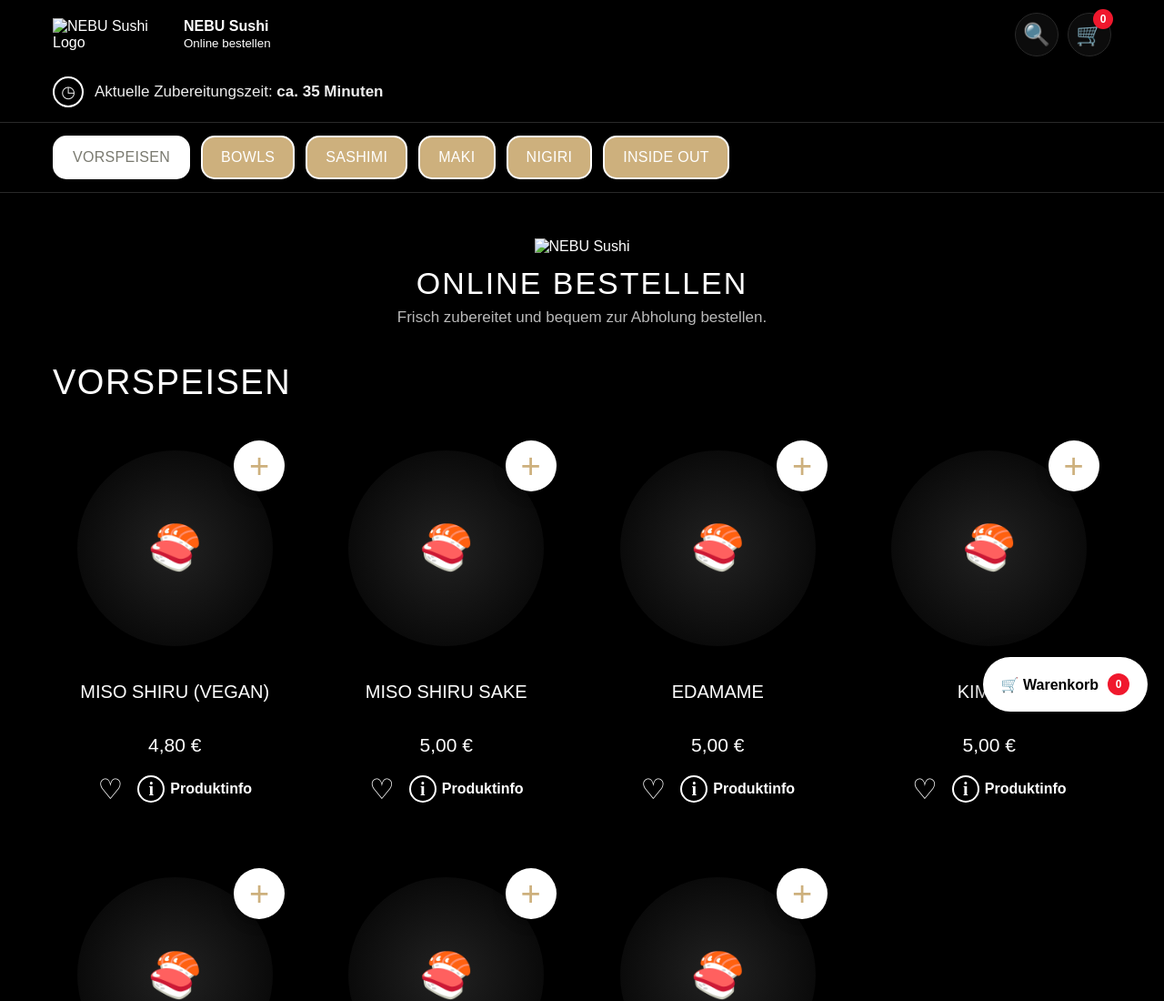
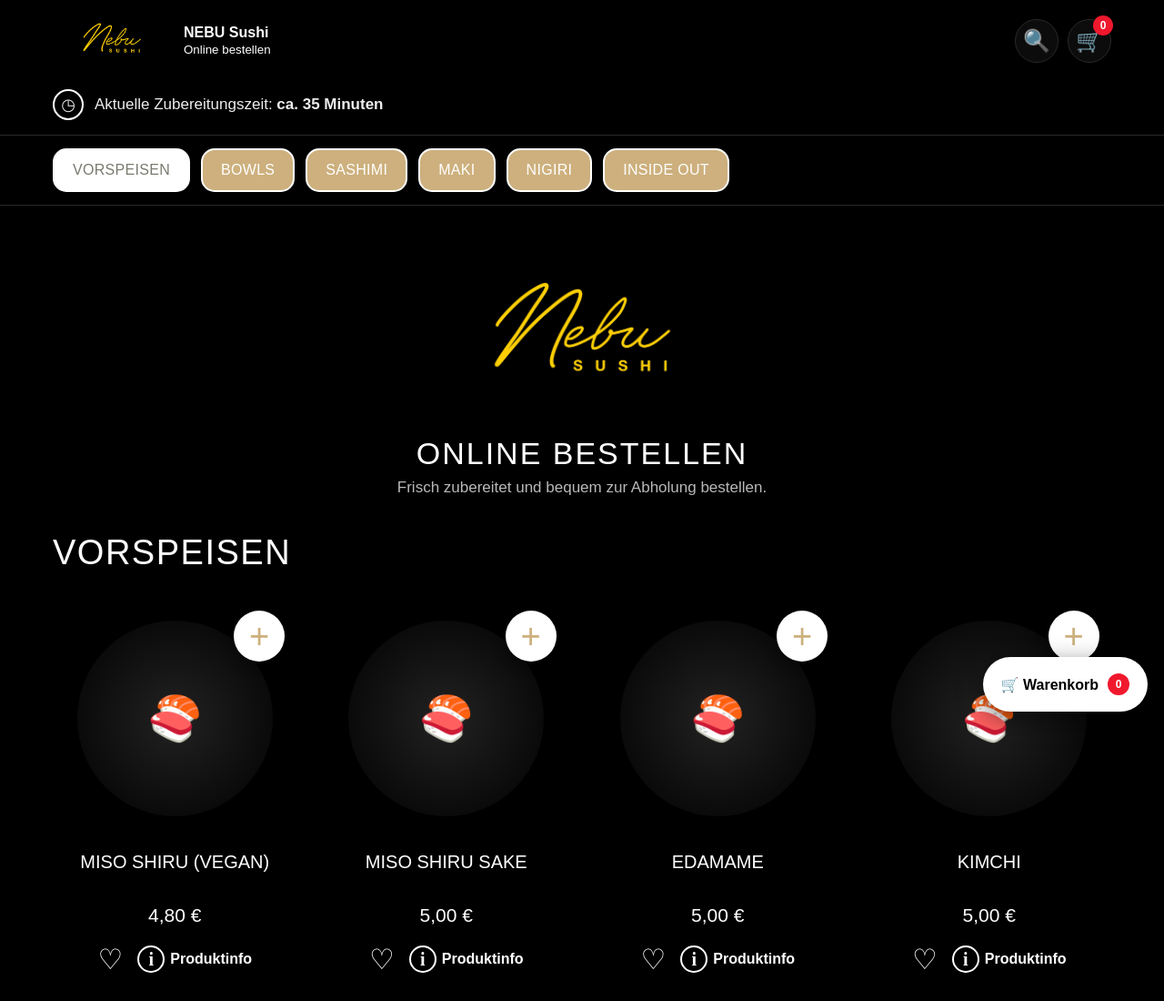
Before and after one commit to CocoLouDeFrench/NEBU-Sushi-pwa, a plain HTML site: page index.html in a window 1280 px wide. Shown: the top 1100 px of the page at 91% size. Drawn offline with Linux system fonts and the light colour scheme.

Commit message:
Update index.html

```diff
--- a/index.html
+++ b/index.html
@@ -778,7 +778,7 @@
     <div class="logo-area">
 
       <img
-        src="images/nebu-logo.png"
+        src="nebu-logo.png"
         alt="NEBU Sushi Logo"
       >
 
@@ -857,7 +857,7 @@
 
   <img
     class="hero-logo"
-    src="images/nebu-logo.png"
+    src="nebu-logo.png"
     alt="NEBU Sushi"
   >
 
```
